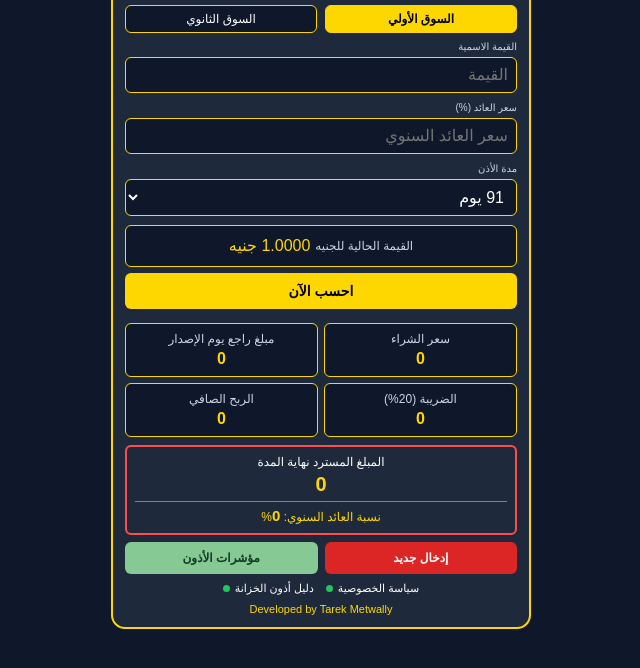
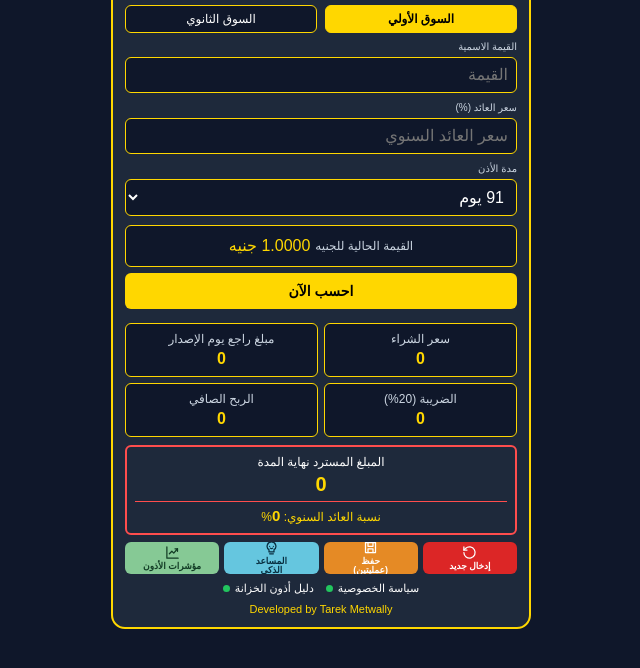
Before and after one commit to tarekcbe-a11y/egypt-treasury-bills-center, a plain HTML site: page index.html in a window 1280 px wide. Shown: the part 106-774 px from the top of the page, without its empty margins (319-959 px from the left). Drawn offline with Linux system fonts and the light colour scheme.

Commit message:
Update index.html

```diff
--- a/index.html
+++ b/index.html
@@ -167,7 +167,6 @@
             word-break: break-all;
         }
 
-        /* القيمة الحالية للجنيه */
         .pv-card {
             background: #0f172a;
             height: 42px;
@@ -199,7 +198,6 @@
             white-space: nowrap;
         }
 
-        /* صندوق المبلغ المسترد - نفس المساحة دون تكبير */
         .total-box {
             border: 2px solid #ff4d4d;
             padding: 8px;
@@ -246,35 +244,65 @@
             font-size: 15px;
         }
 
-        /* زرا إدخال جديد ومؤشرات الأذون */
+        /* الأزرار الأربعة - داخل مساحة الصف الأصلي */
         .bottom-buttons {
             display: flex;
-            gap: 7px;
+            gap: 5px;
             margin-top: 7px;
+            width: 100%;
+            box-sizing: border-box;
         }
 
-        .new-btn,
-        .indicators-btn {
-            flex: 1;
-            width: 50%;
+        .bottom-action-btn {
+            flex: 1 1 0;
+            width: 25%;
             min-width: 0;
-            padding: 9px 4px;
+            height: 32px;
+            padding: 3px 2px;
             border: none;
             border-radius: 6px;
             font-weight: bold;
             cursor: pointer;
-            font-size: 12px;
+            font-size: 9px;
+            line-height: 1.05;
             text-align: center;
             text-decoration: none;
             display: flex;
+            flex-direction: column;
             align-items: center;
             justify-content: center;
+            gap: 2px;
             box-sizing: border-box;
+            overflow: hidden;
+        }
+
+        .bottom-action-btn svg {
+            width: 15px;
+            height: 15px;
+            flex: 0 0 15px;
+            display: block;
+        }
+
+        .bottom-action-btn .button-label {
+            display: block;
+            max-width: 100%;
+            white-space: normal;
+            overflow-wrap: anywhere;
         }
 
         .new-btn {
             background: #dc2626;
             color: white;
+        }
+
+        .saved-btn {
+            background: #e58a25;
+            color: #fff;
+        }
+
+        .assistant-btn {
+            background: #65c6df;
+            color: #082f40;
         }
 
         .indicators-btn {
@@ -403,11 +431,40 @@
     </div>
 
     <div class="bottom-buttons">
-        <button class="new-btn" id="newBtn" onclick="newEntry()">إدخال جديد</button>
 
-        <a href="indicators.html" class="indicators-btn" id="indicatorsBtn">
-            مؤشرات الأذون
+        <button class="bottom-action-btn new-btn" id="newBtn" onclick="newEntry()">
+            <svg viewBox="0 0 24 24" fill="none" stroke="currentColor" stroke-width="2" stroke-linecap="round" stroke-linejoin="round" aria-hidden="true">
+                <path d="M3 12a9 9 0 1 0 2.64-6.36L3 8"/>
+                <path d="M3 3v5h5"/>
+            </svg>
+            <span class="button-label" id="newBtnText">إدخال جديد</span>
+        </button>
+
+        <a href="saved.html" class="bottom-action-btn saved-btn" id="savedBtn">
+            <svg viewBox="0 0 24 24" fill="none" stroke="currentColor" stroke-width="2" stroke-linecap="round" stroke-linejoin="round" aria-hidden="true">
+                <path d="M4 4h16v16H4z"/>
+                <path d="M8 4v6h8V4M8 20v-6h8v6"/>
+            </svg>
+            <span class="button-label" id="savedBtnText">حفظ<br>(عمليتين)</span>
         </a>
+
+        <a href="assistant.html" class="bottom-action-btn assistant-btn" id="assistantBtn">
+            <svg viewBox="0 0 24 24" fill="none" stroke="currentColor" stroke-width="2" stroke-linecap="round" stroke-linejoin="round" aria-hidden="true">
+                <path d="M12 3a7 7 0 0 0-4 12.75V19h8v-3.25A7 7 0 0 0 12 3Z"/>
+                <path d="M9 22h6M9 10h.01M15 10h.01M10 13a3 3 0 0 0 4 0"/>
+            </svg>
+            <span class="button-label" id="assistantBtnText">المساعد<br>الذكي</span>
+        </a>
+
+        <a href="indicators.html" class="bottom-action-btn indicators-btn" id="indicatorsBtn">
+            <svg viewBox="0 0 24 24" fill="none" stroke="currentColor" stroke-width="2" stroke-linecap="round" stroke-linejoin="round" aria-hidden="true">
+                <path d="M3 3v18h18"/>
+                <path d="m7 14 4-4 3 3 6-7"/>
+                <path d="M16 6h4v4"/>
+            </svg>
+            <span class="button-label" id="indicatorsBtnText">مؤشرات الأذون</span>
+        </a>
+
     </div>
 
     <div class="page-links">
@@ -486,9 +543,20 @@
             : 'Present Value of One Pound';
 
         $('calcBtn').innerText = isAr ? 'احسب الآن' : 'Calculate Now';
-        $('newBtn').innerText = isAr ? 'إدخال جديد' : 'New Entry';
 
-        $('indicatorsBtn').innerText = isAr
+        $('newBtnText').innerText = isAr
+            ? 'إدخال جديد'
+            : 'New Entry';
+
+        $('savedBtnText').innerHTML = isAr
+            ? 'حفظ<br>(عمليتين)'
+            : 'Saved<br>(2)';
+
+        $('assistantBtnText').innerHTML = isAr
+            ? 'المساعد<br>الذكي'
+            : 'Smart<br>Assistant';
+
+        $('indicatorsBtnText').innerText = isAr
             ? 'مؤشرات الأذون'
             : 'T-Bills Indicators';
 
```
